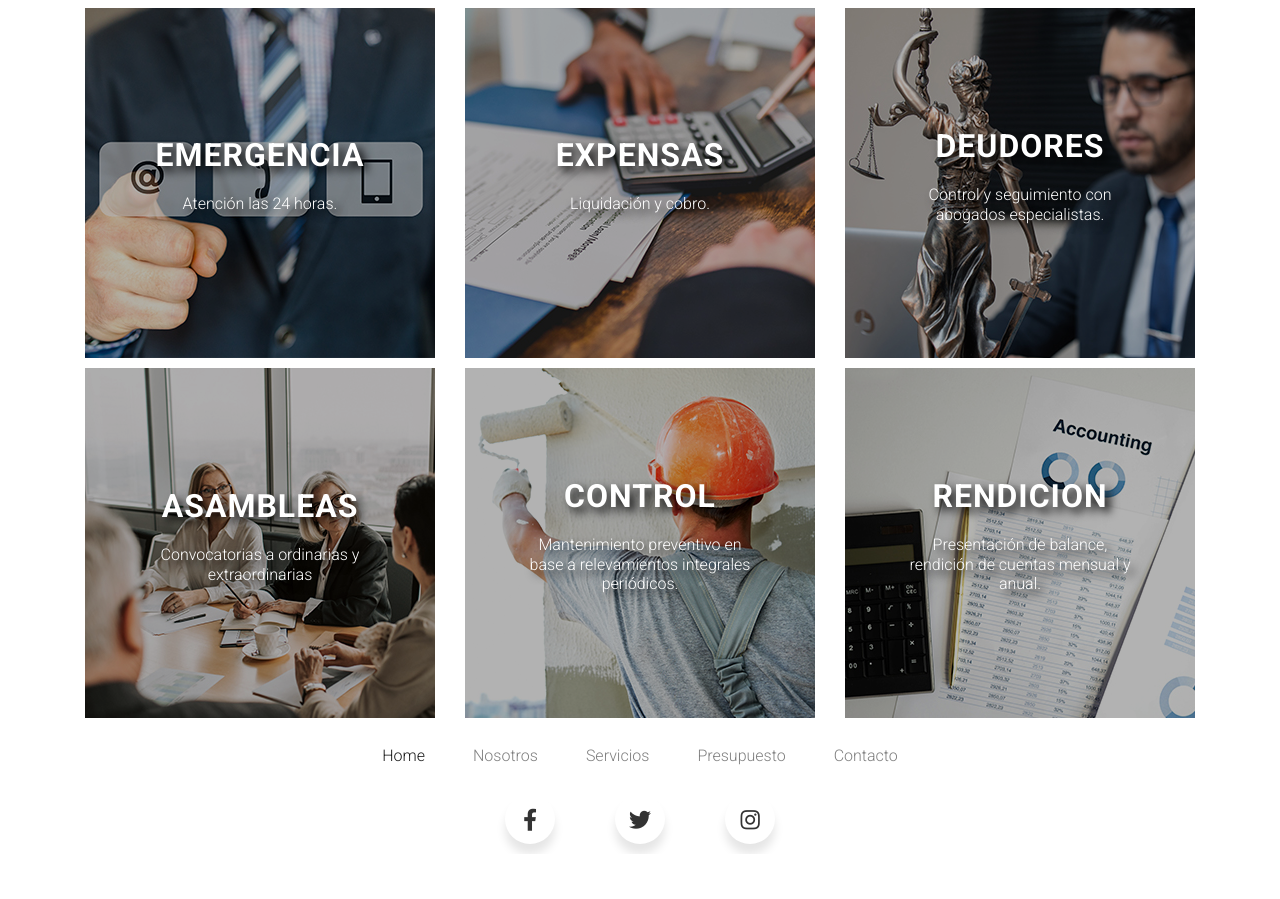
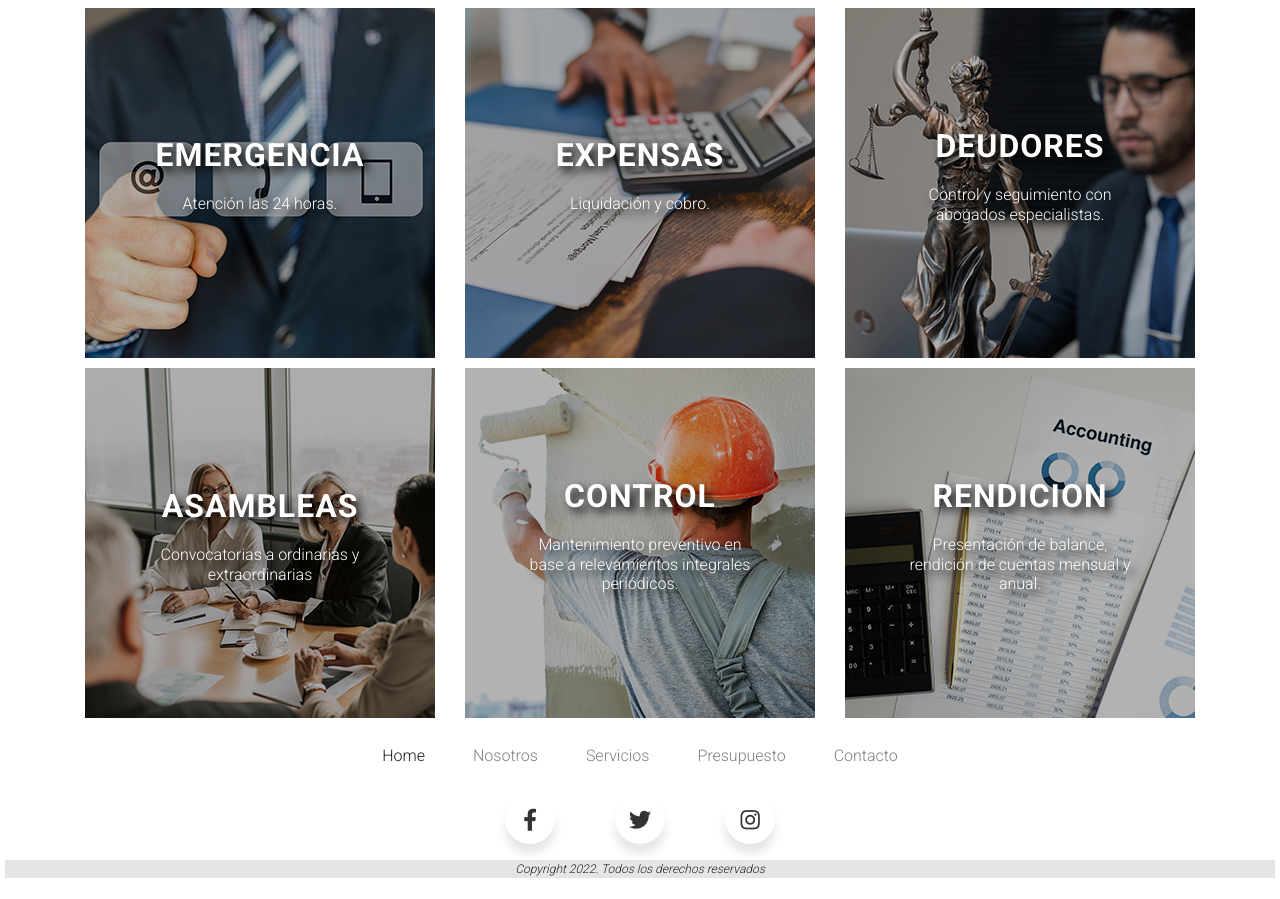
Before and after one commit to Norgito/consorciosdp, a website: page index.html in a window 1280 px wide. Shown: the part 1129-2028 px from the top of the page. Before the commit the page ends 1983 px from the top, so only its background shows below. Drawn offline with nearby package versions, Linux system fonts and the light colour scheme.

Commit message:
Copyrights Agregado

```diff
--- a/index.html
+++ b/index.html
@@ -265,6 +265,9 @@
             <span><i class="fab fa-instagram"></i></span>
           </a>
         </div>
+        <div class="copyrights">
+          <p>Copyright 2022. Todos los derechos reservados</p>
+        </div>
       </div>
     </footer>
   </div>
--- a/scss/_header.scss
+++ b/scss/_header.scss
@@ -7,6 +7,14 @@
     padding: 0;
     font-family: 'Noto Serif Display', serif;
     font-family: 'Roboto', sans-serif;
+}
+
+.copyrights{
+  font-size: 12px;
+  font-style: italic;
+  text-align: center;
+  margin-top: 1rem !important;
+  background-color: rgba(0, 0, 0, 0.1)
 }
 
 /* ----- index ----- */
```
Also changed, not shown: pages/contacto.html (+3 -0 lines), pages/nosotros.html (+3 -0 lines), pages/presupuesto.html (+3 -0 lines), pages/servicios.html (+3 -0 lines), css/style.css.
